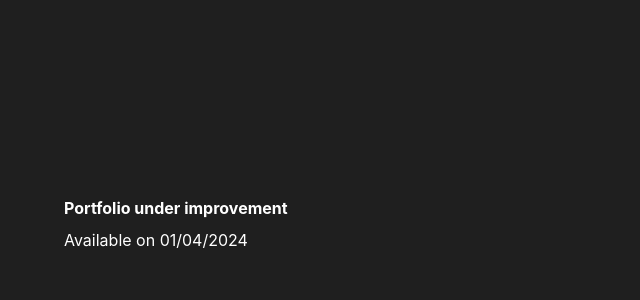
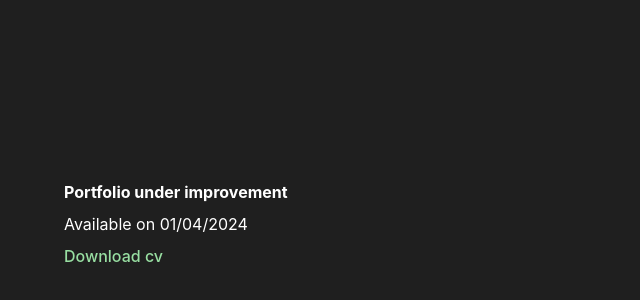
Before and after one commit to laraamadeo/portfolio2023, a React (Vite) app in the folder web/: page / in a window 1280 px wide. Shown: the part 176-476 px from the top of the page, without its empty margins (0-640 px from the left). Built offline with nearby package versions, Linux system fonts and the light colour scheme.

Commit message:
add cv link

```diff
--- a/web/src/pages/HomeScreen.jsx
+++ b/web/src/pages/HomeScreen.jsx
@@ -7,13 +7,14 @@ export default function HomeScreen() {
             <div className='flex flex-col gap-2 items-start'>
                 <p className='text-white font-bold'>Portfolio under improvement</p>
                 <p className='text-white'>Available on 01/04/2024</p>
+                <a rel="noreferrer" target="_blank" href="https://drive.google.com/file/d/1a8PMJieWXAonDvpHtD66KsZTnRWvgoKE/view?usp=sharing" className="text-[#98dfa2] font-medium hover:text-[#79b481]">Download cv</a>
             </div>
         </div>
     </>
 }
-// <div style={{ boxSizing: 'border-box' }} className='mx-auto lg:h-screen max-w-screen-xl px-3 sm:px-6 py-12 font-sans md:px-12 md:py-20 lg:px-24 lg:py-0'>
-//     <div className='lg:flex lg:justify-between lg:gap-16'>
-//         <Header />
-//         <Main />
-//     </div>
-// </div>
+{/* <div style={{ boxSizing: 'border-box' }} className='mx-auto lg:h-screen max-w-screen-xl px-3 sm:px-6 py-12 font-sans md:px-12 md:py-20 lg:px-24 lg:py-0'>
+    <div className='lg:flex lg:justify-between lg:gap-16'>
+        <Header />
+        <Main />
+    </div>
+</div> */}
```
